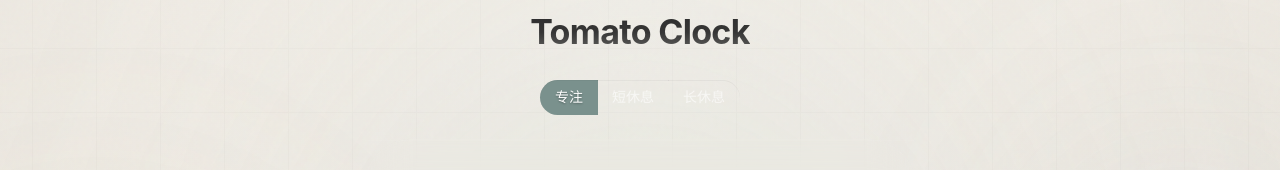
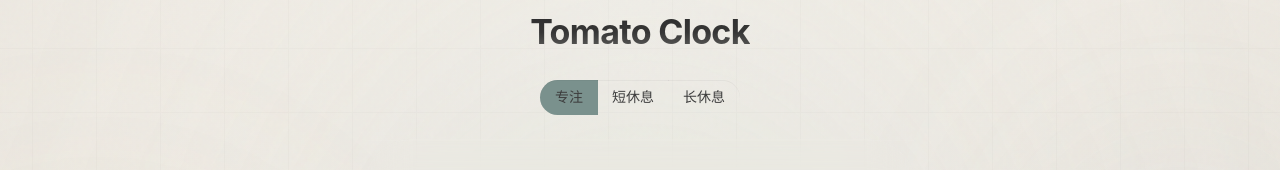
Before and after one commit to CuartPyaw/PomoZen, a React (Vite) app: page / in a window 1280 px wide. Shown: the top 170 px of the page. Built offline with nearby package versions, Linux system fonts and the light colour scheme.

Commit message:
🌈 style(App): 移除特定模式下的样式条件渲染。
- 统一按钮和文本颜色为 `#3d3d3d`，移除 `focus`、`break` 和 `longBreak` 模式下的特殊颜色、阴影和文本阴影样式。

```diff
--- a/src/App.tsx
+++ b/src/App.tsx
@@ -1520,18 +1520,11 @@ const displayIsRunning = isRunningForMode[mode];
                 minWidth: 100,
                 borderRadius: 2,
                 bgcolor: mode === 'focus' ? themeColor.primary : 'transparent',
-                color: mode === 'focus' ? '#ffffff' : 'rgba(255,255,255,0.6)',
+                color: '#3d3d3d',
                 borderColor: mode === 'focus' ? 'transparent' : 'rgba(255,255,255,0.06)',
                 '&:hover': {
                   bgcolor: mode === 'focus' ? themeColor.primary : 'rgba(255,255,255,0.05)',
-                  color: mode === 'focus' ? '#ffffff' : 'rgba(255,255,255,0.9)',
-                  ...(mode === 'focus' && {
-                    boxShadow: '0 0 0 1px rgba(255,255,255,0.2), 0 2px 8px rgba(0,0,0,0.15)',
-                  }),
                 },
-                ...(mode === 'focus' && {
-                  textShadow: '0 1px 2px rgba(0,0,0,0.3)',
-                }),
               }}
             >
               专注
@@ -1542,18 +1535,11 @@ const displayIsRunning = isRunningForMode[mode];
                 minWidth: 100,
                 borderRadius: 2,
                 bgcolor: mode === 'break' ? modeColors.break.primary : 'transparent',
-                color: mode === 'break' ? '#ffffff' : 'rgba(255,255,255,0.6)',
+                color: '#3d3d3d',
                 borderColor: mode === 'break' ? 'transparent' : 'rgba(255,255,255,0.06)',
                 '&:hover': {
                   bgcolor: mode === 'break' ? modeColors.break.primary : 'rgba(255,255,255,0.05)',
-                  color: mode === 'break' ? '#ffffff' : 'rgba(255,255,255,0.9)',
-                  ...(mode === 'break' && {
-                    boxShadow: '0 0 0 1px rgba(255,255,255,0.2), 0 2px 8px rgba(0,0,0,0.15)',
-                  }),
                 },
-                ...(mode === 'break' && {
-                  textShadow: '0 1px 2px rgba(0,0,0,0.3)',
-                }),
               }}
             >
               短休息
@@ -1564,18 +1550,11 @@ const displayIsRunning = isRunningForMode[mode];
                 minWidth: 100,
                 borderRadius: 2,
                 bgcolor: mode === 'longBreak' ? modeColors.longBreak.primary : 'transparent',
-                color: mode === 'longBreak' ? '#ffffff' : 'rgba(255,255,255,0.6)',
+                color: '#3d3d3d',
                 borderColor: mode === 'longBreak' ? 'transparent' : 'rgba(255,255,255,0.06)',
                 '&:hover': {
                   bgcolor: mode === 'longBreak' ? modeColors.longBreak.primary : 'rgba(255,255,255,0.05)',
-                  color: mode === 'longBreak' ? '#ffffff' : 'rgba(255,255,255,0.9)',
-                  ...(mode === 'longBreak' && {
-                    boxShadow: '0 0 0 1px rgba(255,255,255,0.2), 0 2px 8px rgba(0,0,0,0.15)',
-                  }),
                 },
-                ...(mode === 'longBreak' && {
-                  textShadow: '0 1px 2px rgba(0,0,0,0.3)',
-                }),
               }}
             >
               长休息
```
